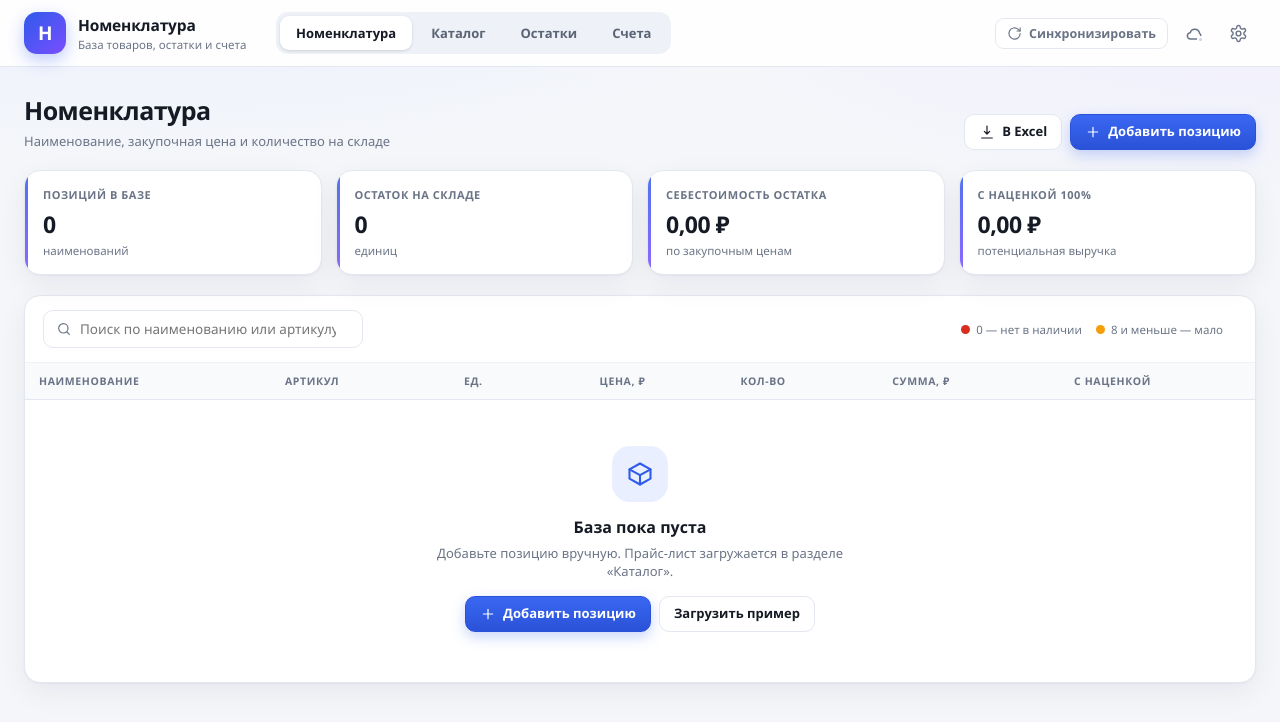
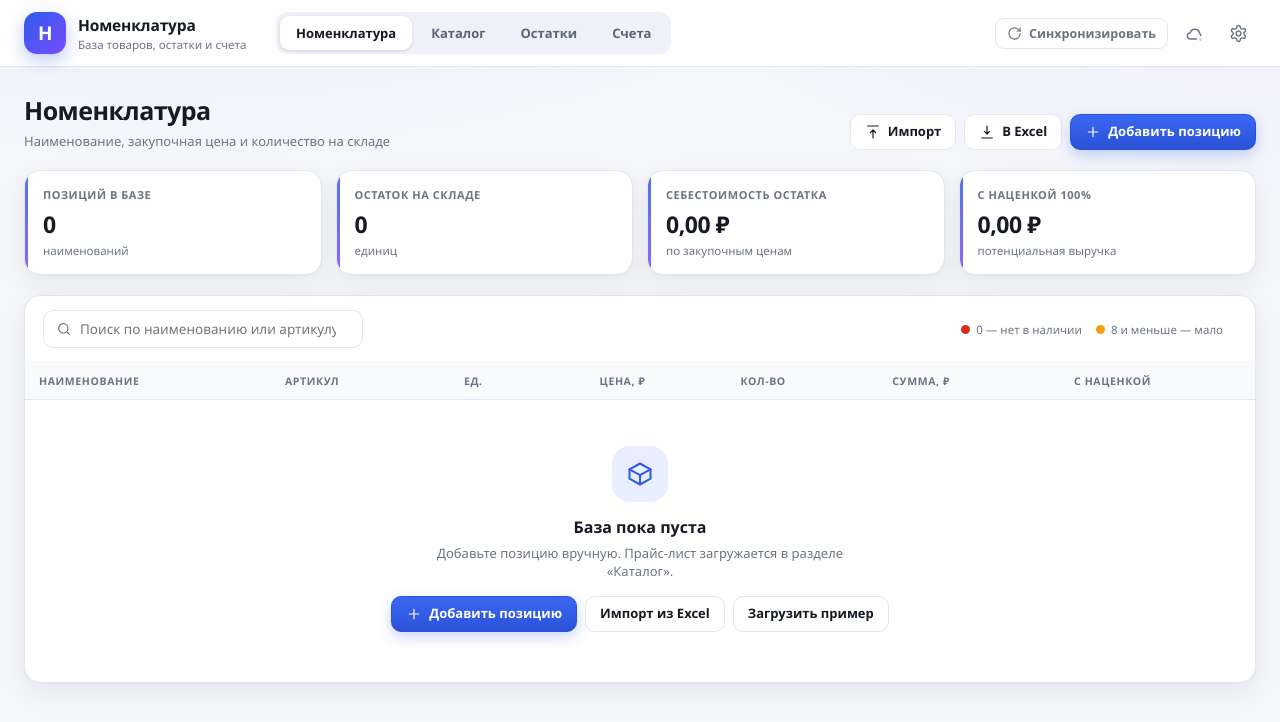
Before and after one commit to mazula150-dotcom/alex-work, a plain HTML site: page index.html in a window 1280 px wide. Drawn offline with Linux system fonts and the light colour scheme.

Commit message:
Add files via upload

```diff
--- a/index.html
+++ b/index.html
@@ -1709,6 +1709,7 @@ function downloadXlsx(bytes, filename) {
       '<div class="page-head">' +
       '<div class="page-title"><h2>Номенклатура</h2><p>Наименование, закупочная цена и количество на складе</p></div>' +
       '<div class="head-actions">' +
+      '<button class="btn" data-act="import-items" title="Импорт номенклатуры из Excel или CSV">' + icon('upload') + '<span>Импорт</span></button>' +
       '<button class="btn" data-act="export-items" title="Экспорт номенклатуры в Excel">' + icon('download') + '<span>В Excel</span></button>' +
       '<button class="btn primary" data-act="add-item">' + icon('plus') + '<span>Добавить позицию</span></button>' +
       '</div></div>' +
@@ -1742,6 +1743,7 @@ function downloadXlsx(bytes, filename) {
       else if (act === 'edit-item') openItemModal(btn.dataset.id);
       else if (act === 'del-item') removeItem(btn.dataset.id);
       else if (act === 'export-items') exportItems();
+      else if (act === 'import-items') openImportModal();
       else if (act === 'seed-demo') seedDemo();
     });
 
@@ -1772,6 +1774,7 @@ function downloadXlsx(bytes, filename) {
           '<div class="empty-title">База пока пуста</div>' +
           '<div class="empty-text">Добавьте позицию вручную. Прайс-лист загружается в разделе «Каталог».</div>' +
           '<div class="head-actions"><button class="btn primary" data-act="add-item">' + icon('plus') + '<span>Добавить позицию</span></button>' +
+          '<button class="btn" data-act="import-items">Импорт из Excel</button>' +
           '<button class="btn" data-act="seed-demo">Загрузить пример</button></div></div>';
     } else {
       emptyEl.innerHTML = '';
```
